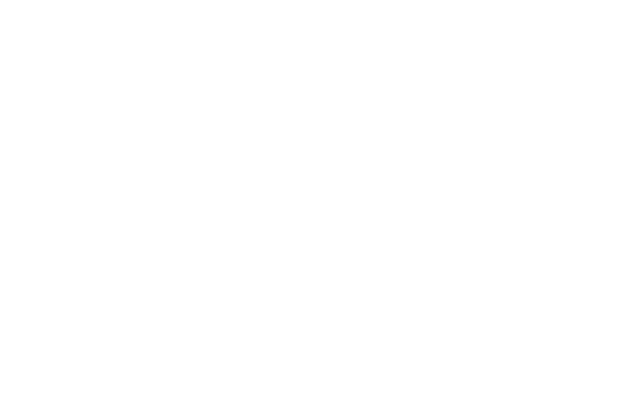
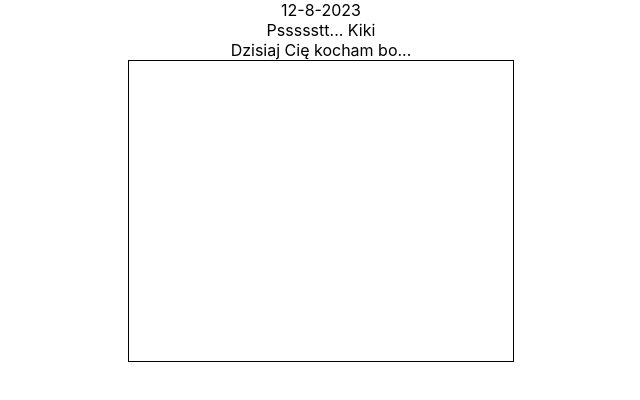
Before and after one commit to MichalPrzyl/kinga-urodziny, a React (Create React App) app in the folder kinga-urodziny/: page / in a window 1280 px wide. Shown: the top 400 px of the page, without its empty margins (319-959 px from the left). Built offline with nearby package versions, Linux system fonts and the light colour scheme.

Commit message:
random reason implemented

```diff
--- a/kinga-urodziny/src/App.js
+++ b/kinga-urodziny/src/App.js
@@ -1,5 +1,9 @@
 
-const foo = () => {
+import React, {useState, useEffect} from 'react';
+import reasons, { getRandomInt } from './Reasons';
+import './style.css'
+
+const getTodaysDate = () => {
   const date = new Date();
   let day = date.getDate();
   let month = date.getMonth() + 1;
@@ -8,16 +12,28 @@
   return currentDate
 }
 
+
 const App = () => {
-  // const [todaysDate, settodaysDate] = useState(null);
+  const [todaysDate, setTodaysDate] = useState(null);
+  const [reason, setReason] = useState(null);
+
+  useEffect(() => {
+    setTodaysDate(getTodaysDate());
+    const x = getRandomInt(0,11);
+
+    console.log(reasons[x]);
+    setReason(reasons[x]);
+
+
+  }, [])
 
   return <>
     <div className='container'>
-      <div className='date'></div>
-      <div className='psst'></div>
-      <div className='today'></div>
+      <div className='date'>{todaysDate}</div>
+      <div className='psst'>Pssssstt... Kiki</div>
+      <div className='today'>Dzisiaj Cię kocham bo...</div>
       <div className='heart-icon'></div>
-      <div className='reason'></div>
+      <div className='reason'>{reason}</div>
     </div>
   </>
 }
--- /dev/null
+++ b/kinga-urodziny/src/Reasons.js
@@ -0,0 +1,21 @@
+const reasons = [
+    "...twój uśmiech rozjaśnia moje najszarejsze dni.",
+    "...twoje wsparcie dodaje mi sił do pokonywania trudności.",
+    "...jesteś moim najlepszym przyjacielem i kochankiem jednocześnie.",
+    "...twoja obecność sprawia, że czuję się kompletny(a).",
+    "...razem z tobą czuję, że mogę być sobą w stu procentach.",
+    "...twój intelekt i rozmowność inspirują mnie do samodoskonalenia się.",
+    "...twój entuzjazm i pasja do życia zarażają mnie pozytywną energią.",
+    "...nawet w ciszy, bez słów, czuję się zrozumiany(a) przez ciebie.",
+    "...twoje ramiona są moim bezpiecznym schronieniem w każdej chwili.",
+    "...twoje drobne gesty i troska sprawiają, że czuję się wyjątkowy(a) i ważny(a) dla ciebie.",
+]
+
+export default reasons;
+
+
+export const getRandomInt = (min, max) => {
+    min = Math.ceil(min);
+    max = Math.floor(max);
+    return Math.floor(Math.random() * (max - min) + min); // The maximum is exclusive and the minimum is inclusive
+  }
--- /dev/null
+++ b/kinga-urodziny/src/style.css
@@ -0,0 +1,29 @@
+.container{
+    display: flex;
+    flex-direction: column;
+    align-items: center;
+    justify-content: center;
+}
+
+.date{
+
+}
+
+.psst{
+
+}
+
+.today{
+
+}
+
+.heart-icon{
+    border: 1px solid black;
+    /* width: 200px; */
+    width: 30%;
+    height: 300px;
+}
+
+.reason{
+
+}
```
